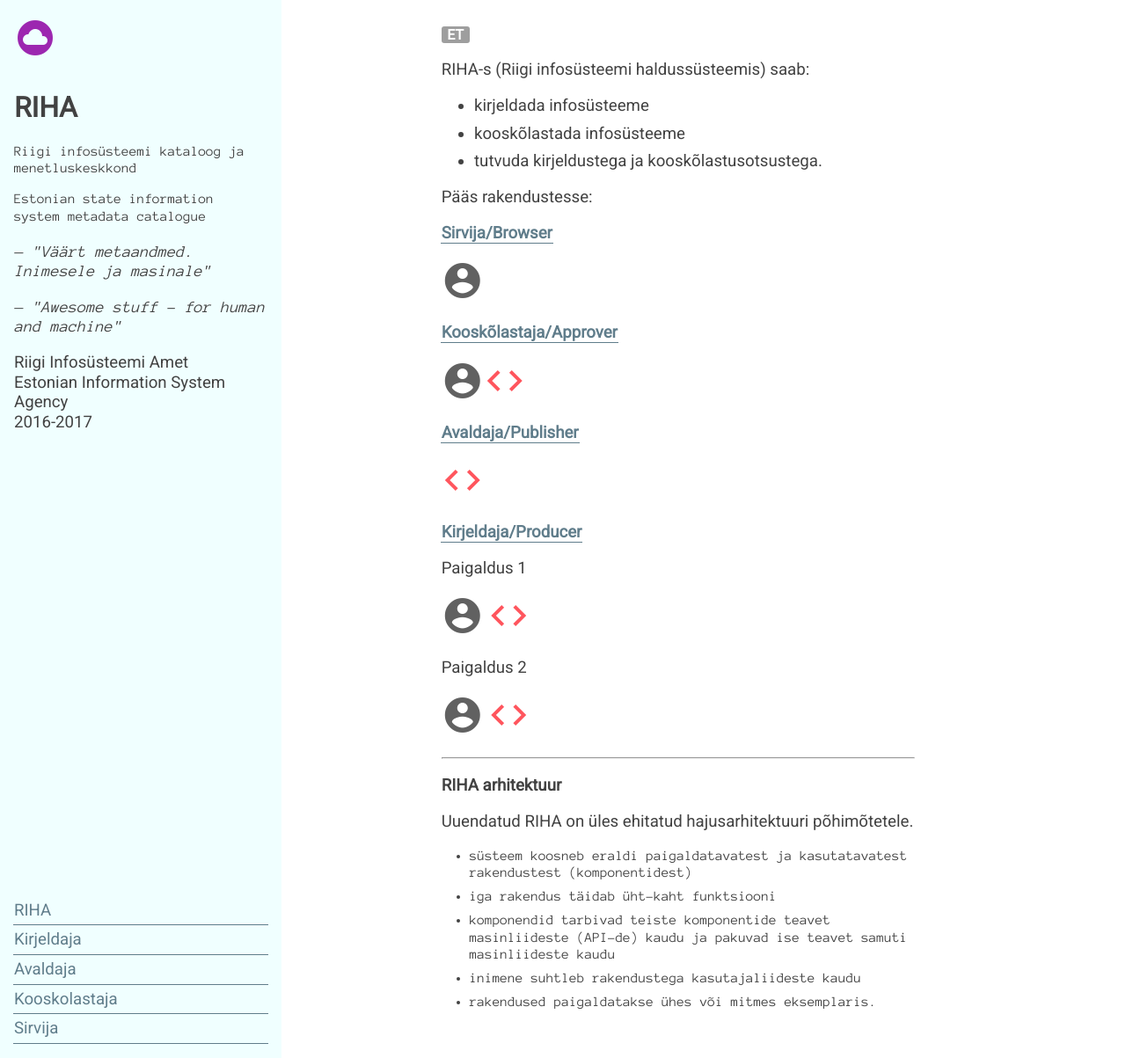
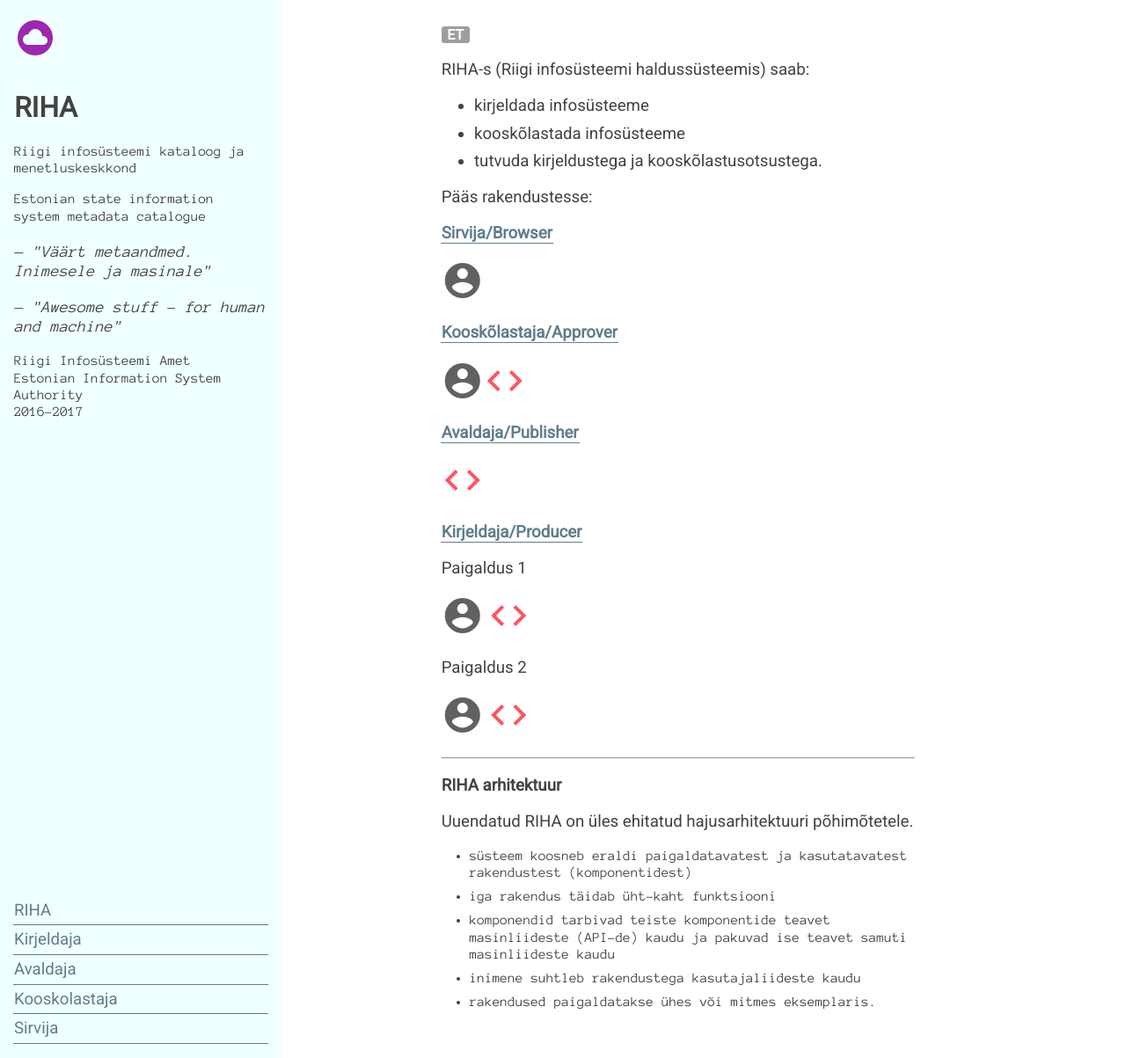
Before and after one commit to e-gov/RIHA-Index, a Jekyll site: the page built from index.md, in a window 1280 px wide and 1203 px high. Shown: the whole window at 88% size. Built offline with Jekyll 4.4.1, drawn with Linux system fonts in a browser that asks for light colours.

Commit message:
kaheksas

```diff
--- a/_includes/Riba.html
+++ b/_includes/Riba.html
@@ -20,9 +20,9 @@
     </p>
   </div>
 
-  <p>
+  <p class='teine'>
     Riigi Infosüsteemi Amet<br>
-    Estonian Information System Agency<br>
+    Estonian Information System Authority<br>
     2016-2017
   </p>
 
```
